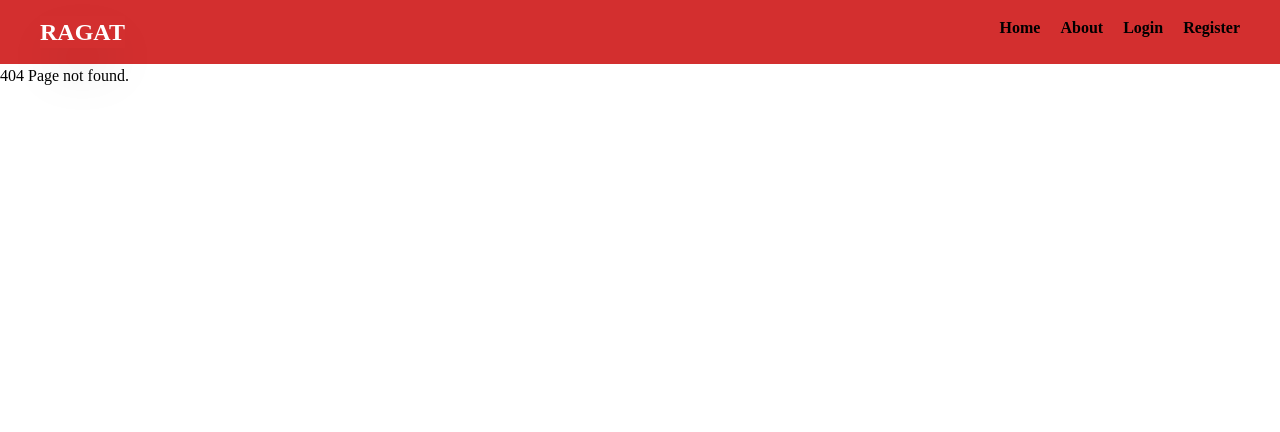
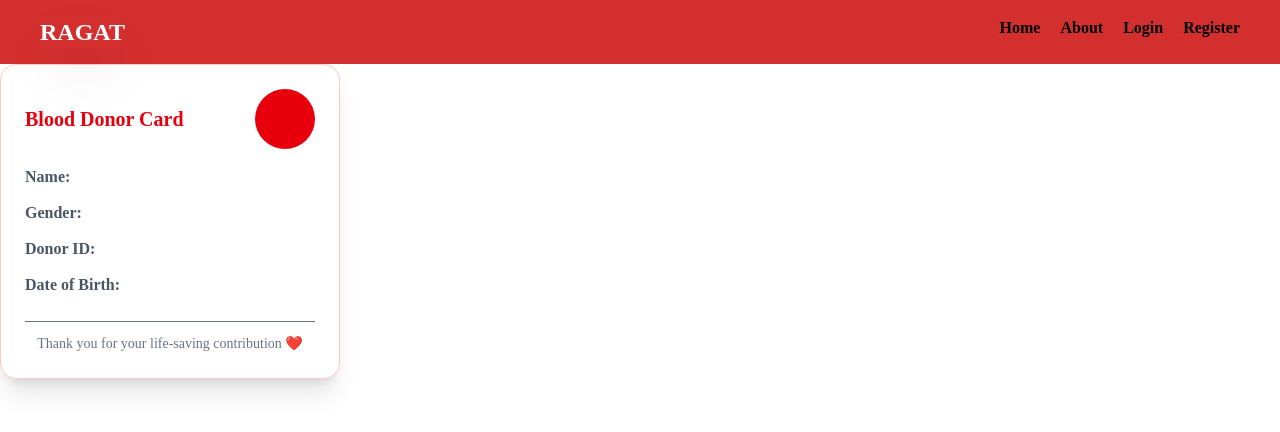
Before and after one commit to sanjayaniroula11/BDT, a React (Vite) app in the folder BDT/: page /donorcard in a window 1280 px wide. Before the commit this address had no page. Shown: the top 432 px of the page. Built offline with nearby package versions, Linux system fonts and the light colour scheme.

Commit message:
donor card added

```diff
--- a/BDT/src/App.jsx
+++ b/BDT/src/App.jsx
@@ -9,6 +9,7 @@ import Appointment from './components/Appointment'
 import {ToastContainer} from 'react-toastify'
 import Login from './pages/Login'
 import Register from './pages/Register'
+import DonorCard from './pages/DonorCard'
 
 function App() {
   const [count, setCount] = useState(0)
@@ -24,6 +25,7 @@ function App() {
       <Route path='/appointment' element={<Appointment/>} />
       <Route path='/login' element={<Login/>} />
       <Route path='/register' element = {<Register/>} />
+      <Route path='/donorcard' element = {<DonorCard/>} />
     </Routes>
     <ToastContainer/>
 
--- a/BDT/src/pages/DonorCard.jsx
+++ b/BDT/src/pages/DonorCard.jsx
@@ -1,9 +1,44 @@
-import React from 'react'
+import React from "react";
 
-function DonorCard() {
+const DonorCard = ({ name, donorId, bloodType, dob }) => {
   return (
-    <></>
-  )
-}
+    <div className="w-[340px] rounded-2xl shadow-xl bg-white text-gray-800 font-sans p-6 border border-red-200">
+      <div className="flex justify-between items-center mb-4">
+        <div className="text-xl font-bold text-red-600">Blood Donor Card</div>
+        <div className="w-15 h-15 rounded-full bg-red-600 flex items-center justify-center text-white font-bold">
+          {bloodType}
+        </div>
+      </div>
+
+      <div className="space-y-3">
+        <div>
+          <span className="font-semibold text-gray-600">Name:</span>
+          <div className="text-gray-900 text-lg">{name}</div>
+        </div>
+        <div>
+          <span className="font-semibold text-gray-600">Gender:</span>
+          <div className="text-gray-900 text-lg">{name}</div>
+        </div>
+
+        <div>
+          <span className="font-semibold text-gray-600">Donor ID:</span>
+          <div className="text-gray-900">{donorId}</div>
+        </div>
+
+        <div>
+          <span className="font-semibold text-gray-600">Date of Birth:</span>
+          <div className="text-gray-900">{dob}</div>
+        </div>
+      </div>
+
+      <div className="mt-6 border-t pt-3 text-center text-sm text-gray-500">
+        Thank you for your life-saving contribution ❤️
+      </div>
+    </div>
+  );
+};
 
 export default DonorCard;
+
+// Example usage:
+// <BloodDonorCard name="Sanjaya Niroula" donorId="DN-20250411" bloodType="A+" dob="2004-05-17" />
--- a/BDT/src/pages/Home.jsx
+++ b/BDT/src/pages/Home.jsx
@@ -6,9 +6,12 @@ import { LuMedal } from "react-icons/lu";
 import { IoMdAlert } from "react-icons/io";
 import Footer from "../components/Footer";
 import DonateModal from "../components/DonateModal";
+import { useNavigate } from "react-router-dom";
+
 function Home() {
 
   const [isOpen, setIsOpen] = useState(false);
+  const navigate = useNavigate();
 
   return (
     <>
@@ -22,7 +25,12 @@ function Home() {
           <Button onClick={()=>{
             console.log("Opening modal...");
             setIsOpen(true); }} > Donate Now </Button >
+
           <DonateModal open={isOpen} onClose={() => setIsOpen(false)}>  </DonateModal>
+          <Button onClick={()=> {navigate('/donorcard')}
+          }>
+              Your Donor Card
+            </Button>
 
         </div>
         <hr />
```
